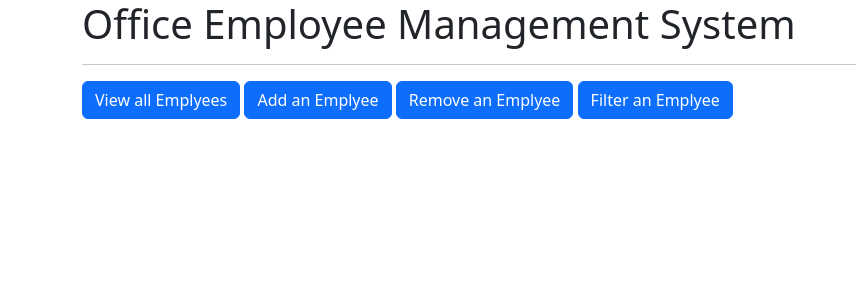
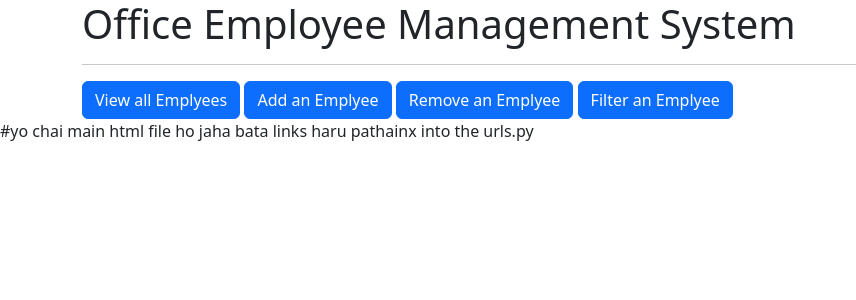
Before and after one commit to BiMalxMe/DjangoEmpApp, a Django app: page / in a window 1280 px wide. Shown: the top 300 px of the page, without its empty margins (0-856 px from the left). Run offline with Django 5.2, Linux system fonts and the light colour scheme.

Commit message:
#6_YehaBataUrlsRedirectHunxUrlsMa

```diff
--- a/emp_app/templates/index.html
+++ b/emp_app/templates/index.html
@@ -17,3 +17,5 @@
     <script src="https://cdn.jsdelivr.net/npm/bootstrap@5.3.3/dist/js/bootstrap.bundle.min.js" integrity="sha384-YvpcrYf0tY3lHB60NNkmXc5s9fDVZLESaAA55NDzOxhy9GkcIdslK1eN7N6jIeHz" crossorigin="anonymous"></script>
   </body>
 </html>
+
+#yo chai main html file ho jaha bata links haru pathainx into the urls.py
```
